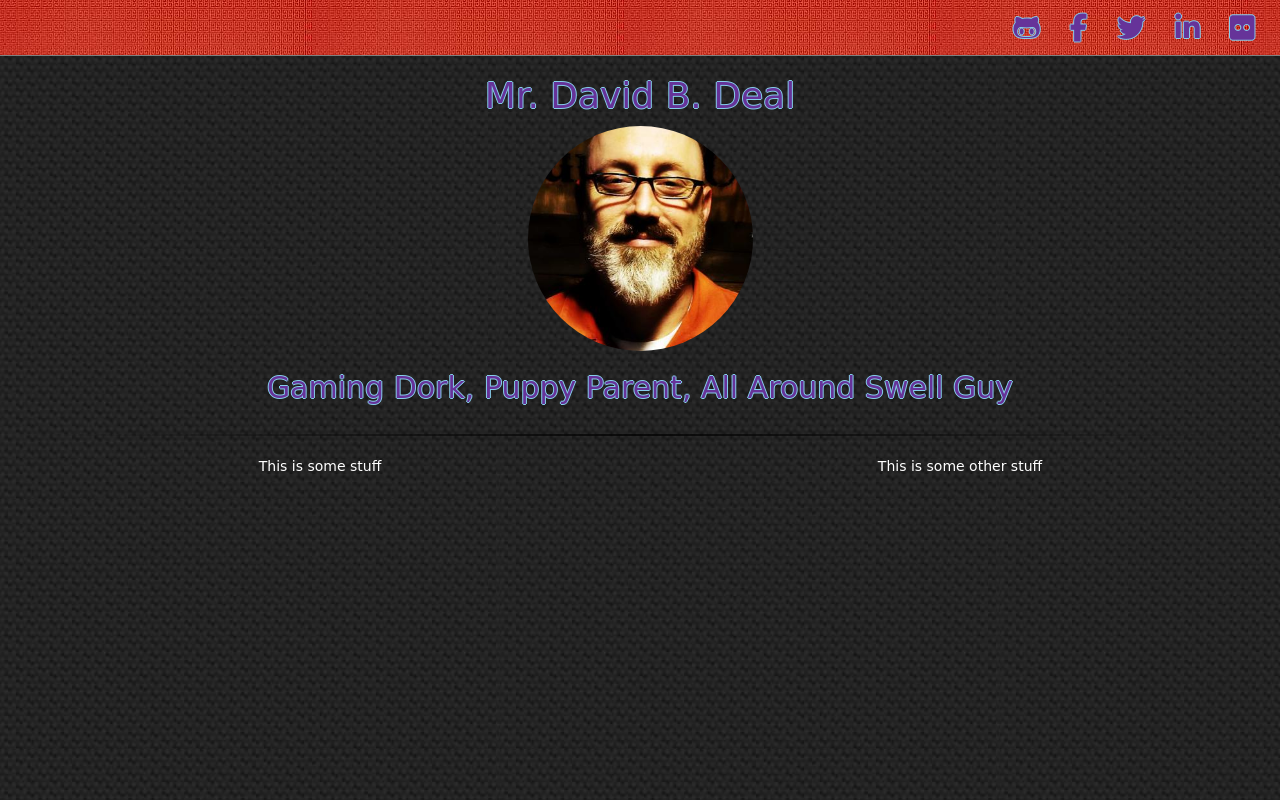
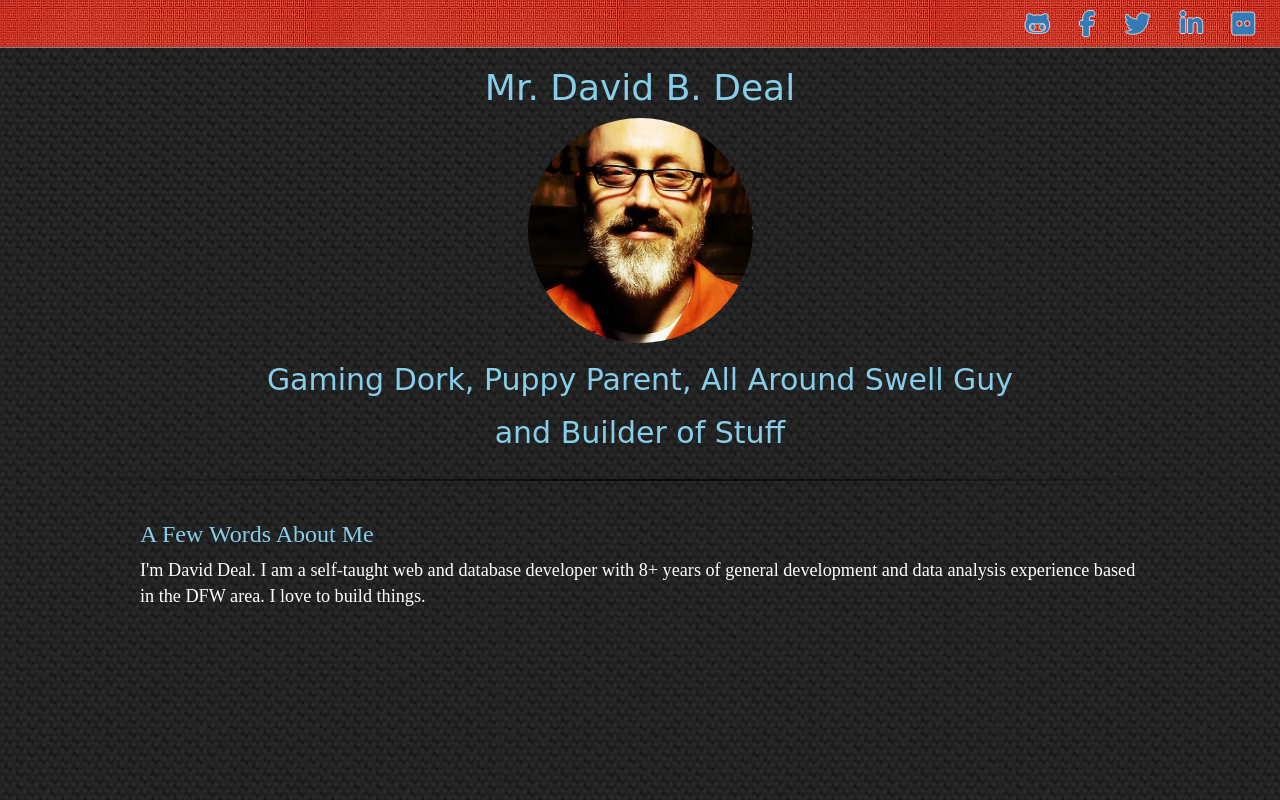
Before and after one commit to LeaDD/dotinfo, a website: page src/index.html in a window 1280 px wide. Drawn offline with nearby package versions, Linux system fonts and the light colour scheme; a web font is replaced by a local one.

Commit message:
Struggling with the bio section

```diff
--- a/Gruntfile.js
+++ b/Gruntfile.js
@@ -40,6 +40,7 @@ module.exports = function(grunt) {
                 }
             }
         },
+        //Copy images from src to dist
         copy: {
             main: {
                 expand: true,
--- a/src/css/style.css
+++ b/src/css/style.css
@@ -16,7 +16,7 @@
 }
 
 body {
-    color: white;
+    color: #87CEEB;
     background-image: url('../img/black-links.jpg');
     font-family: 'Risque', cursive;
 }
@@ -31,9 +31,9 @@ hr {
     background-image: linear-gradient(to right, rgba(0, 0, 0, 0), rgba(0, 0, 0, 0.75), rgba(0, 0, 0, 0));
 }
 
-h1, h2, #social-strip {
-    color:  #663399;
-    text-shadow: -1px 0 #87CEEB, 0 1px #87CEEB, 1px 0 #87CEEB, 0 -1px #87CEEB;
+h1, h2, h3, #social-strip {
+/*    color:  yellow;*/
+    /*text-shadow: -.5px 0 #87CEEB, 0 .5px #87CEEB, 0 0 #87CEEB, 0 0 #87CEEB;*/
 }
 
 #main {
@@ -49,7 +49,7 @@ h1, h2, #social-strip {
 
 /*HEADER*/
 header {
-    height: 7vh;
+    height: 6vh;
     text-align: right;
     background-color: #D84B2D;
     background-image: url('../img/orange-backg.jpeg');
@@ -60,7 +60,16 @@ header {
 
 /*BIO*/
 #bio {
-    text-align: center;
+    text-align: left;
+    font-size: 1.8em;
+    margin-left: 10%;
+    margin-right: 10%;
+    font-size: 1.3em;
+    font-family: 'IM Fell English', serif;
+}
+
+.biop {
+    color: white;
 }
 
 /*SOCIAL*/
@@ -73,9 +82,10 @@ header {
 
 .social-icons li {
     display: inline-block;
-    color:  #663399;
+    text-shadow: -1px 0 lightgray, 0 1px lightgray, 1px 0 lightgray, 0 -1px lightgray;
+    /*color:  yellow;*/
     margin-right:2%;
-    font-size:2.0em;
+    font-size:1.8em;
     font-weight:bold;
 }
 
--- a/src/index.html
+++ b/src/index.html
@@ -22,6 +22,7 @@
     <!-- Icons -->
     <script src="https://use.fontawesome.com/f7e2c243f7.js"></script>
     <link href="https://fonts.googleapis.com/css?family=Risque" rel="stylesheet">
+    <link href="https://fonts.googleapis.com/css?family=IM+Fell+English" rel="stylesheet">
 
     <!-- Libraries -->
     <!-- Modernizr -->
@@ -45,21 +46,20 @@
             <h1>Mr. David B. Deal</h1>
             <img src="img/ddeal-profile-pic-casual-cropped.jpg" alt="Devilishly Handsome Dude" id="hero-image">
             <h2>Gaming Dork, Puppy Parent, All Around Swell Guy</h2>
+            <h2>and Builder of Stuff</h2>
         </section>
 
         <hr>
 
         <section class="row" id="bio">
-            <div class="col-md-6">
-                <p>This is some stuff</p>
-            </div>
-            <div class="col-md-6">
-                <p>This is some other stuff</p>
+            <div>
+                <h3>A Few Words About Me</h3>
+                <p class="biop">I'm David Deal. I am a self-taught web and database developer with 8+ years of general development and data analysis experience based in the DFW area. I love to build things.</p>
             </div>
         </section>
 
         <!-- <footer class="row" id="footer">
-            <ul class="social-icons-footer">
+            <ul class="social-icons">
               <a href="https://github.com/LeaDD"><li class="fa fa-github-alt"></li></a>
               <a href="https://www.facebook.com/david.deal.56"><li class="fa fa-facebook"></li></a>
               <a href="https://twitter.com/darth_midlo"><li class="fa fa-twitter"></li></a>
```
Also changed, not shown: dist/css/style.css, dist/index.html.
